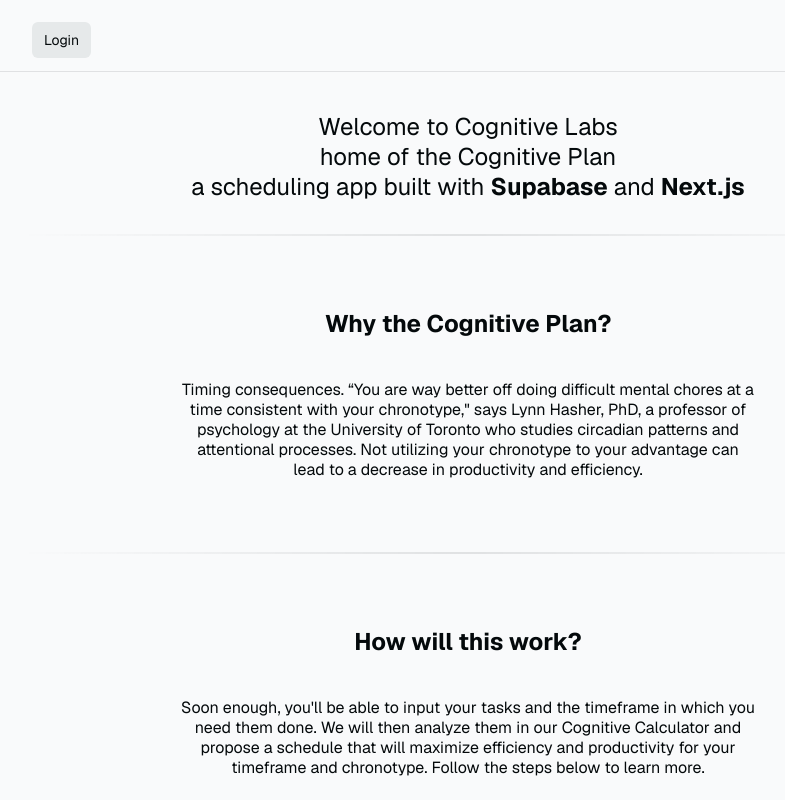
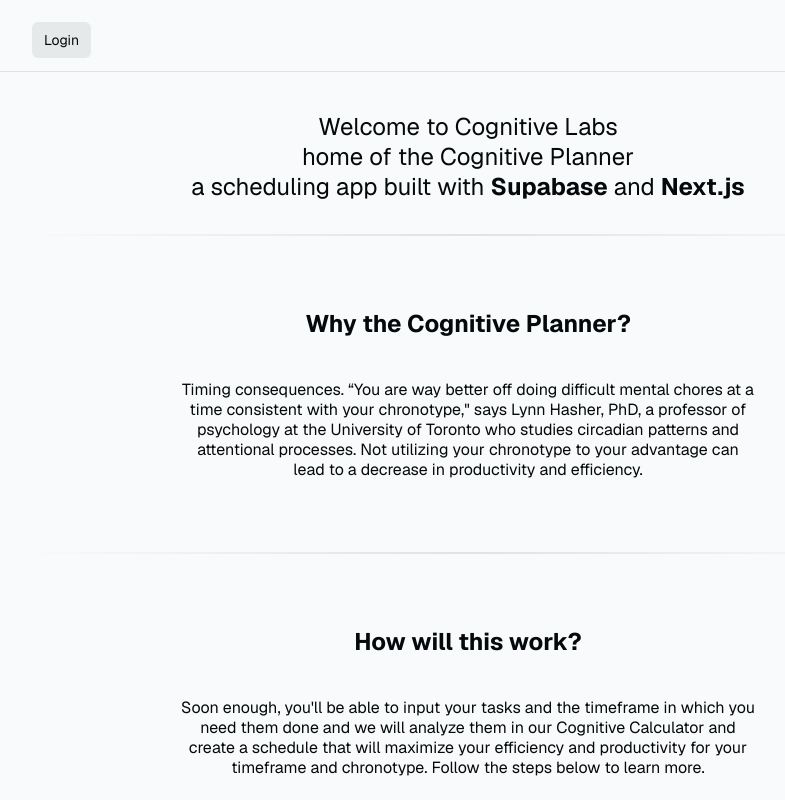
Before and after one commit to Enjoyweaver/CognitiveLabs, a Next.js app: page / in a window 1280 px wide. Shown: the top 800 px of the page, without its empty margins (172-957 px from the left). Built offline with nearby package versions, Linux system fonts and the light colour scheme; no server answers.

Commit message:
wording update

```diff
--- a/app/cognitive/page.tsx
+++ b/app/cognitive/page.tsx
@@ -51,9 +51,9 @@
           Cognitive Planning
         </h2>
         <p className="text-1.5xl !leading-tight mx-auto max-w-xl text-center">
-          Welcome to Cognitive Plan, the app designed to help you organize your
-          tasks and activities based on various cognitive functions, enhancing
-          your efficiency and productivity.
+          The Cognitive Planner is an app designed to organize your tasks and
+          activities based on various cognitive functions, enhancing your
+          efficiency and productivity.
         </p>
         <p className="text-1.5xl !leading-tight mx-auto max-w-xl text-center">
           Here are the cognitive functions we'll be working with and more
--- a/app/layout.tsx
+++ b/app/layout.tsx
@@ -8,8 +8,7 @@
 export const metadata = {
   metadataBase: new URL(defaultUrl),
   title: "Cognitive Labs",
-  description:
-    "Schedule your time based on cognitive functions and your schedule",
+  description: "Scheduling your time based on your cognitive functions",
 };
 
 export default function RootLayout({
--- a/components/Body.tsx
+++ b/components/Body.tsx
@@ -4,8 +4,8 @@
       <h2 className="font-bold text-2xl">How will this work?</h2>
       <p className="text-1.9xl !leading-tight mx-auto max-w-xl text-center">
         Soon enough, you'll be able to input your tasks and the timeframe in
-        which you need them done. We will then analyze them in our Cognitive
-        Calculator and propose a schedule that will maximize efficiency and
+        which you need them done and we will analyze them in our Cognitive
+        Calculator and create a schedule that will maximize your efficiency and
         productivity for your timeframe and chronotype. Follow the steps below
         to learn more.
       </p>
--- a/components/Header.tsx
+++ b/components/Header.tsx
@@ -5,7 +5,7 @@
         Welcome to Cognitive Labs
       </p>
       <p className="text-2xl !leading-tight mx-auto max-w-xl text-center">
-        home of the Cognitive Plan
+        home of the Cognitive Planner
       </p>
       <p className="text-2xl !leading-tight mx-auto max-w-xl text-center">
         a scheduling app built with{" "}
--- a/components/Why.tsx
+++ b/components/Why.tsx
@@ -1,7 +1,7 @@
 export default function Header() {
   return (
     <div className="flex flex-col gap-10 items-center">
-      <h2 className="font-bold text-2xl">Why the Cognitive Plan?</h2>
+      <h2 className="font-bold text-2xl">Why the Cognitive Planner?</h2>
       <p className="text-1.9xl !leading-tight mx-auto max-w-xl text-center">
         Timing consequences.{" "}
         <a
```
